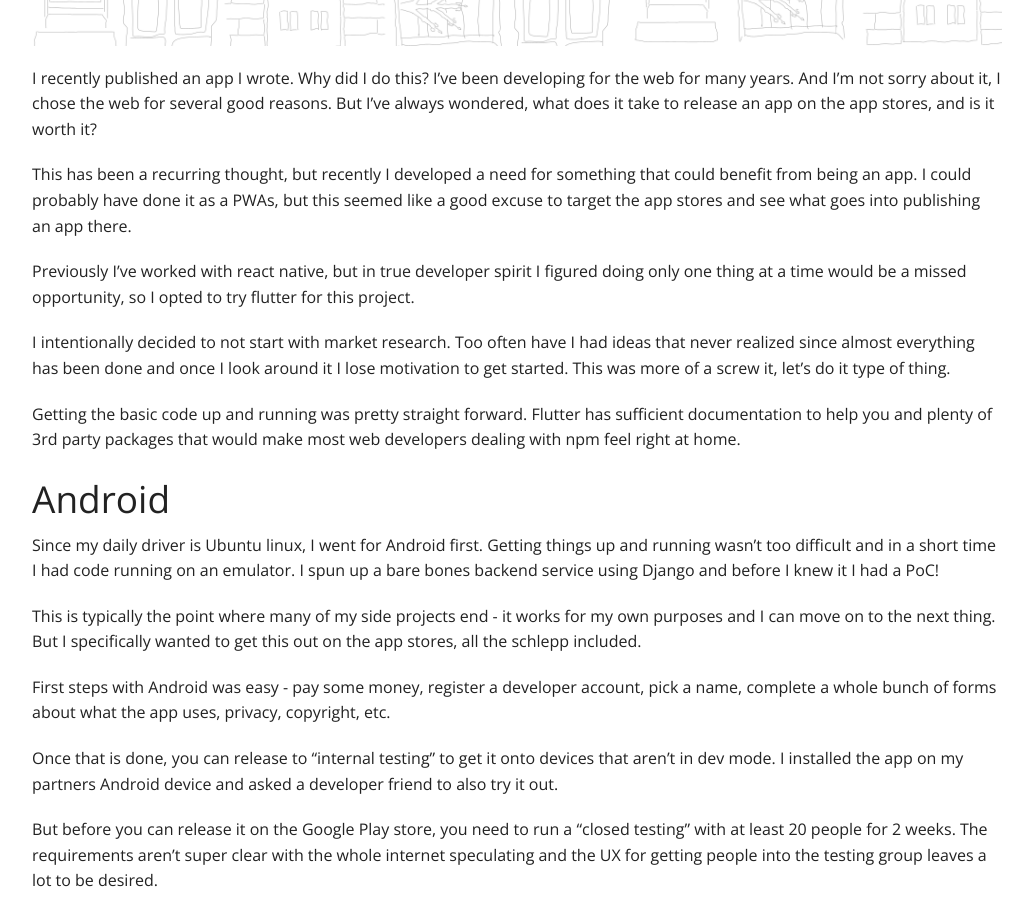
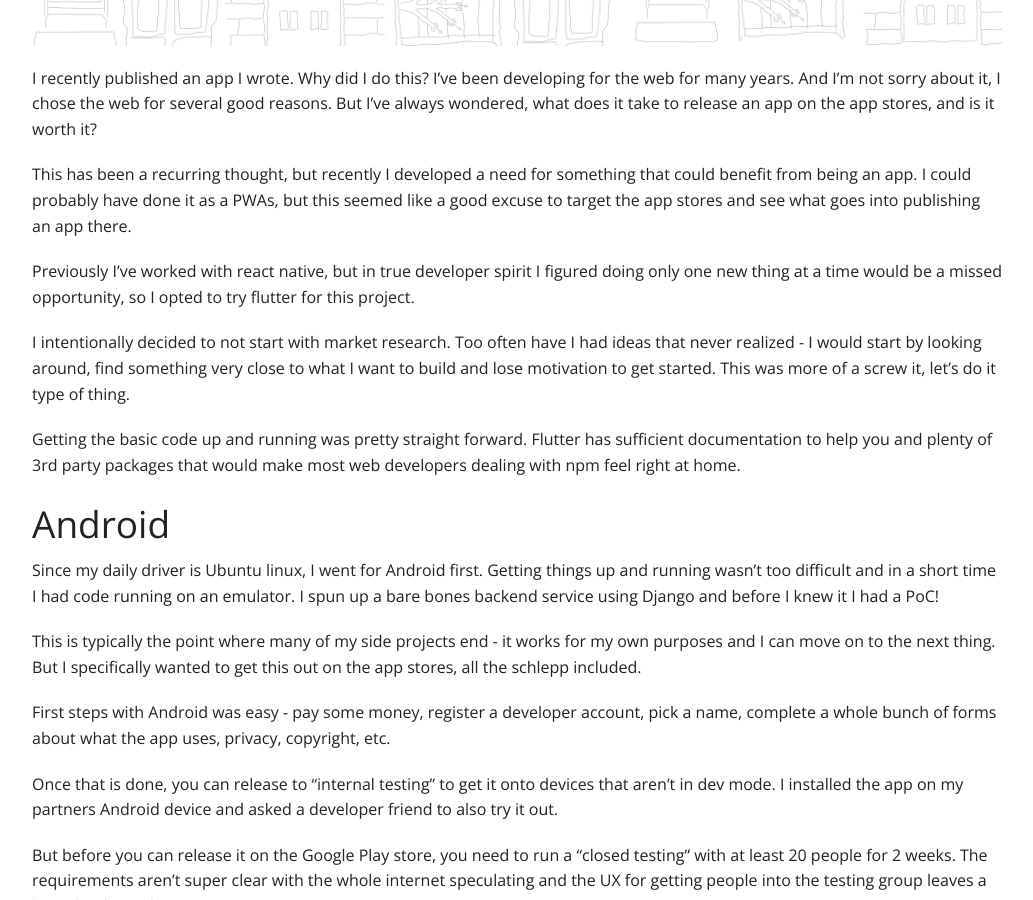
Before and after one commit to dirkcuys/thebacklog, a Jekyll site: the page built from _posts/2024-10-22-building-and-releasing-a-mobile-app.md, in a window 1280 px wide and 900 px high, scrolled down 425 px. Shown: the whole window, without its empty margins (123-1156 px from the left). Built offline with Jekyll 4.4.1, drawn with Linux system fonts in a browser that asks for light colours; nearby versions of some CDN libraries; our own code applies the rules of GitHub Pages for plain Markdown files.

Commit message:
Small tweaks to post

```diff
--- a/_posts/2024-10-22-building-and-releasing-a-mobile-app.md
+++ b/_posts/2024-10-22-building-and-releasing-a-mobile-app.md
@@ -8,9 +8,9 @@
 
 This has been a recurring thought, but recently I developed a need for something that could benefit from being an app. I could probably have done it as a PWAs, but this seemed like a good excuse to target the app stores and see what goes into publishing an app there.
 
-Previously I’ve worked with react native, but in true developer spirit I figured doing only one thing at a time would be a missed opportunity, so I opted to try flutter for this project.
+Previously I’ve worked with react native, but in true developer spirit I figured doing only one new thing at a time would be a missed opportunity, so I opted to try flutter for this project.
 
-I intentionally decided to not start with market research. Too often have I had ideas that never realized since almost everything has been done and once I look around it I lose motivation to get started. This was more of a screw it, let's do it type of thing.
+I intentionally decided to not start with market research. Too often have I had ideas that never realized - I would start by looking around, find something very close to what I want to build and lose motivation to get started. This was more of a screw it, let's do it type of thing.
 
 Getting the basic code up and running was pretty straight forward. Flutter has sufficient documentation to help you and plenty of 3rd party packages that would make most web developers dealing with npm feel right at home.
 
```
